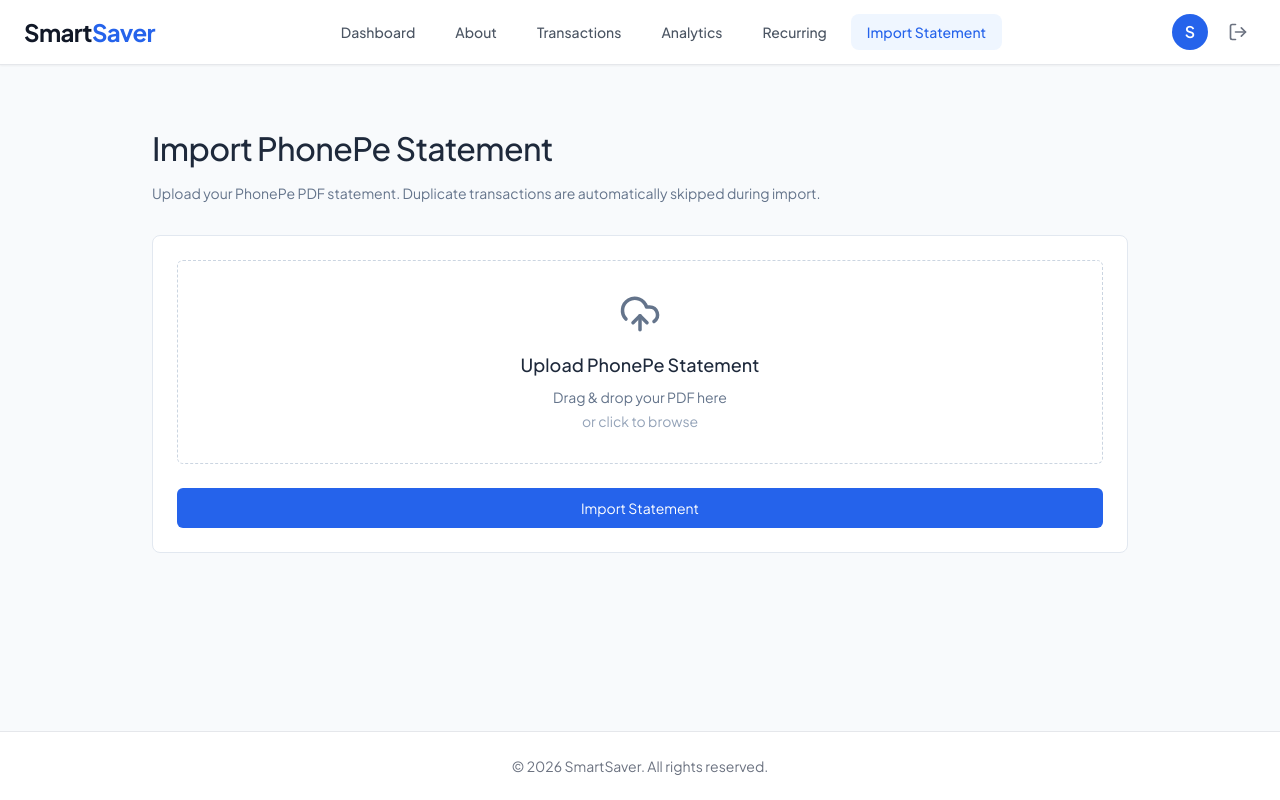
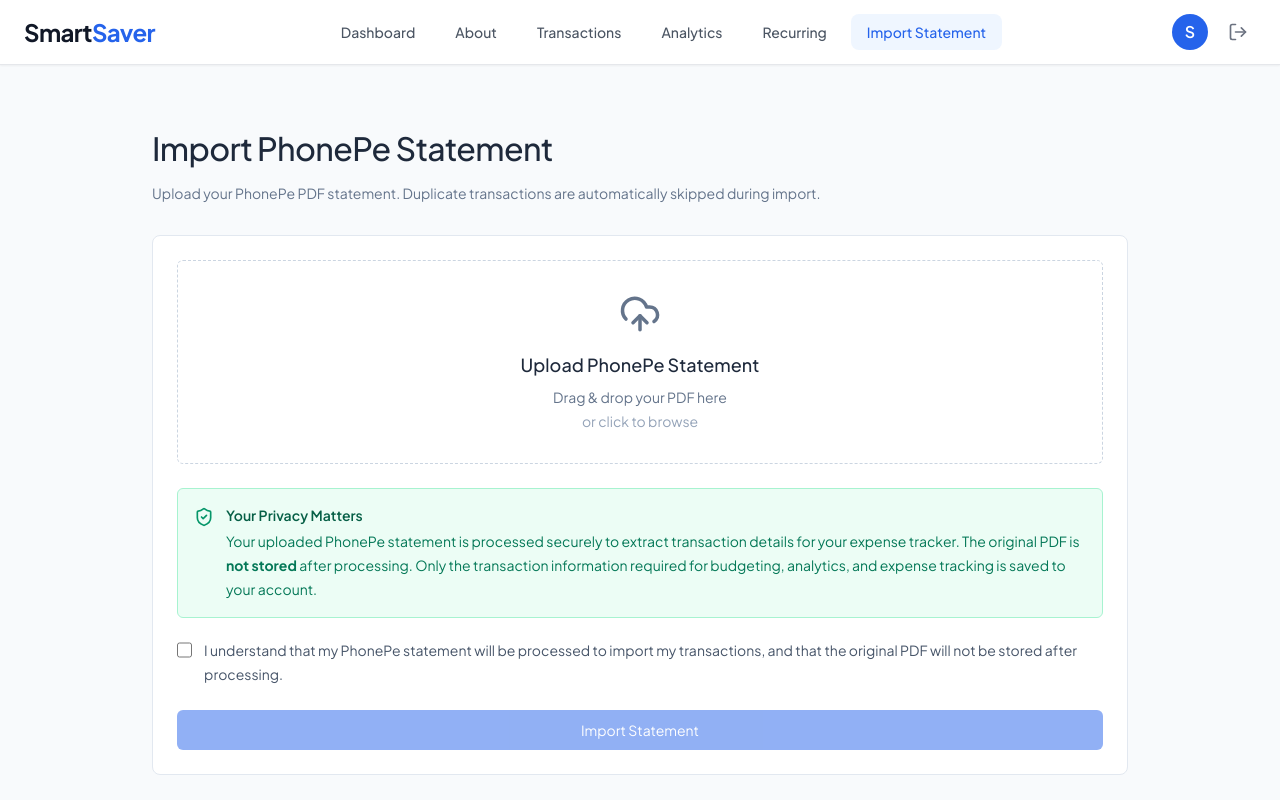
Before and after one commit to Rashika1810/smart-saver-client, a React (Vite) app: page /import-statement in a window 1280 px wide. Shown: the top 800 px of the page. Built offline with nearby package versions, Linux system fonts and the light colour scheme; no server answers; sample sign-in values are in the browser's storage.

Commit message:
added privacy message

```diff
--- a/src/components/import/UploadCard.jsx
+++ b/src/components/import/UploadCard.jsx
@@ -1,5 +1,5 @@
 import { useRef, useState } from "react";
-import { UploadCloud, FileText } from "lucide-react";
+import { UploadCloud, FileText, ShieldCheck } from "lucide-react";
 import { toast } from "react-toastify";
 import Button from "../ui/Button";
 
@@ -7,6 +7,7 @@
   const inputRef = useRef(null);
 
   const [file, setFile] = useState(null);
+  const [consent, setConsent] = useState(false);
 
   const handleFile = (selectedFile) => {
     if (!selectedFile) return;
@@ -30,7 +31,6 @@
     if (loading) return;
 
     const droppedFile = e.dataTransfer.files[0];
-
     handleFile(droppedFile);
   };
 
@@ -40,18 +40,22 @@
       return;
     }
 
+    if (!consent) {
+      toast.warning("Please confirm the privacy notice before importing.");
+      return;
+    }
+
     onUpload(file);
   };
 
   return (
     <div className="rounded-lg border border-slate-200 bg-white p-6">
       {/* Upload Area */}
-
       <div
         onClick={() => inputRef.current.click()}
         onDrop={handleDrop}
         onDragOver={(e) => e.preventDefault()}
-        className="rounded-md border border-dashed border-slate-300 p-8 text-center cursor-pointer transition-colors hover:bg-slate-50"
+        className="cursor-pointer rounded-md border border-dashed border-slate-300 p-8 text-center transition-colors hover:bg-slate-50"
       >
         <UploadCloud size={42} className="mx-auto text-slate-500" />
 
@@ -59,9 +63,13 @@
           Upload PhonePe Statement
         </h2>
 
-        <p className="mt-2 text-sm text-slate-500">Drag & drop your PDF here</p>
+        <p className="mt-2 text-sm text-slate-500">
+          Drag & drop your PDF here
+        </p>
 
-        <p className="mt-1 text-sm text-slate-400">or click to browse</p>
+        <p className="mt-1 text-sm text-slate-400">
+          or click to browse
+        </p>
 
         <input
           ref={inputRef}
@@ -71,6 +79,8 @@
           onChange={(e) => handleFile(e.target.files[0])}
         />
       </div>
+
+      {/* Selected File */}
       {file && (
         <div className="mt-6 rounded-md border border-slate-200 bg-slate-50 p-4">
           <div className="flex items-center justify-between gap-4">
@@ -93,6 +103,7 @@
               onClick={(e) => {
                 e.stopPropagation();
                 setFile(null);
+                setConsent(false);
                 inputRef.current.value = "";
               }}
               className="rounded-md px-3 py-1.5 text-sm font-medium text-red-600 transition-colors hover:bg-red-50 hover:text-red-700"
@@ -103,10 +114,53 @@
         </div>
       )}
 
+      {/* Privacy Notice */}
+      <div className="mt-6 rounded-md border border-emerald-200 bg-emerald-50 p-4">
+        <div className="flex items-start gap-3">
+          <ShieldCheck
+            size={20}
+            className="mt-0.5 flex-shrink-0 text-emerald-600"
+          />
+
+          <div>
+            <h3 className="text-sm font-semibold text-emerald-800">
+              Your Privacy Matters
+            </h3>
+
+            <p className="mt-1 text-sm leading-6 text-emerald-700">
+              Your uploaded PhonePe statement is processed securely to extract
+              transaction details for your expense tracker. The original PDF is
+              <strong> not stored </strong>
+              after processing. Only the transaction information required for
+              budgeting, analytics, and expense tracking is saved to your
+              account.
+            </p>
+          </div>
+        </div>
+      </div>
+
+      {/* Consent */}
+      <label className="mt-5 flex cursor-pointer items-start gap-3">
+        <input
+          type="checkbox"
+          checked={consent}
+          onChange={(e) => setConsent(e.target.checked)}
+          className="mt-1 h-4 w-4 rounded border-slate-300 text-blue-600 focus:ring-blue-500"
+        />
+
+        <span className="text-sm leading-6 text-slate-600">
+          I understand that my PhonePe statement will be processed to import my
+          transactions, and that the original PDF will not be stored after
+          processing.
+        </span>
+      </label>
+
+      {/* Import Button */}
       <Button
         variant="info"
         className="mt-6 w-full"
         loading={loading}
+        disabled={!consent || !file || loading}
         onClick={handleImport}
       >
         {loading ? "Importing..." : "Import Statement"}
```
